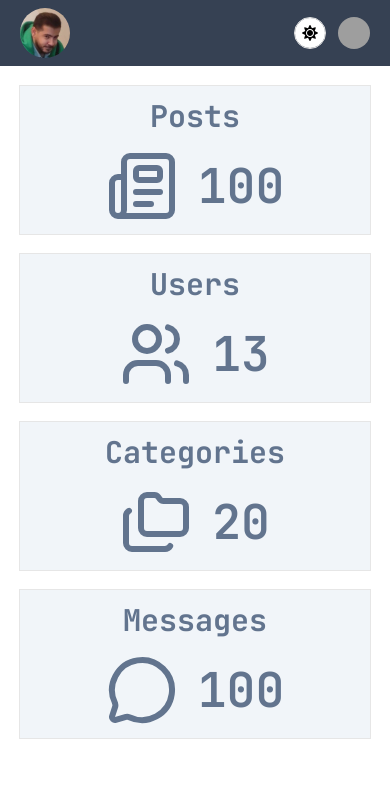
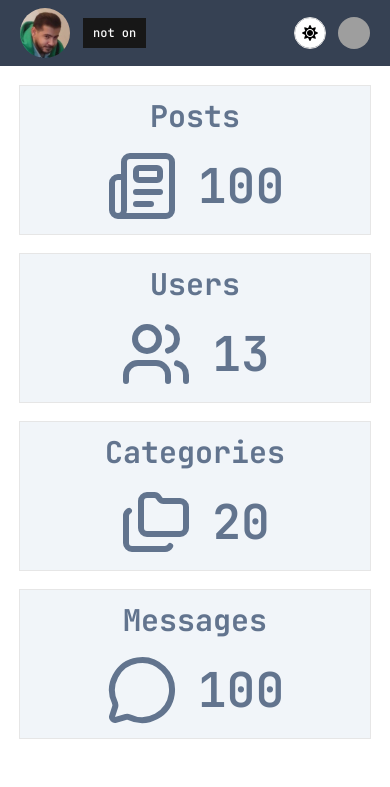
Before and after one commit to meytizn/Dashboard-ui, a Next.js app: page / in a window 390 px wide. Shown: the top 787 px of the page. Built offline with nearby package versions, Linux system fonts and the light colour scheme; grey boxes are pictures that could not be loaded.

Commit message:
context api created with phone dashboard but not designed

```diff
--- a/app/(main)/layout.tsx
+++ b/app/(main)/layout.tsx
@@ -1,18 +1,45 @@
+"use client"
 import Navbar from "@/components/Navbar";
 import Sidebar from "@/components/Sidebar";
+import { AppDataProvider, MainContext } from "../../components/(context)/MainContext";
+import { useContext } from "react";
 
-const MainLayout = ({children}:{children:React.ReactNode}) => {
+const MainLayout = ({ children }: { children: React.ReactNode }) => {
+  const data = useContext(MainContext)
+  console.log(data)
   return (
+    <>
+
       <div>
-          <Navbar/>
+        <Navbar />
 
 
         {/* sideBar template */}
 
         <div className="flex">
-            <div className="hidden md:block h-[100vh] w-[300px] bg-red-500">
-              <Sidebar/>
+
+          {/* phone sidebar true */}
+
+          {data?.phone && (
+            <div className={`fixed z-1 top-0 bottom-0  left-0 right-0
+                transform transition-transform duration-300 ease-out
+
+
+              `}>
+
+              <Sidebar />
             </div>
+          )}
+
+
+          {/*end  phone sidebar true */}
+
+
+          <div className={`hidden md:block h-[100vh] md:w-[300px] `}>
+            <Sidebar />
+          </div>
+
+
 
           <div className="p-5 flex flex-col gap-8 w-full w-full ">
             {children}
@@ -24,6 +51,8 @@ const MainLayout = ({children}:{children:React.ReactNode}) => {
         {/* end sideBar template */}
 
       </div>
+
+    </>
   );
 }
 
--- a/app/layout.tsx
+++ b/app/layout.tsx
@@ -6,6 +6,7 @@ import { ThemeProvider } from "next-themes";
 import Navbar from "@/components/Navbar";
 import Sidebar from "@/components/Sidebar"
 import { Toaster } from "sonner";
+import { AppDataProvider } from "@/components/(context)/MainContext";
 
 
 const jetbrainsMono = JetBrains_Mono({ subsets: ['latin'], variable: '--font-mono' });
@@ -37,14 +38,16 @@ export default function RootLayout({
       suppressHydrationWarning
     >
       <body className="min-h-full flex flex-col">
+        <AppDataProvider>
+        <ThemeProvider attribute="class" enableSystem defaultTheme="system">
 
-        <ThemeProvider attribute="class" enableSystem defaultTheme="system">
 
             {children}
 
         <Toaster richColors />
 
         </ThemeProvider>
+        </AppDataProvider>
       </body>
     </html>
   );
--- /dev/null
+++ b/components/(context)/MainContext.tsx
@@ -0,0 +1,26 @@
+"use client"
+import { createContext, useState, ReactNode } from "react"
+
+// Define the context type
+interface MainContextType {
+  phone: boolean;
+  setPhone: React.Dispatch<React.SetStateAction<boolean>>;
+}
+
+// Create context with proper typing
+export const MainContext = createContext<MainContextType | undefined>(undefined)
+
+// Define props type for the provider
+interface AppDataProviderProps {
+  children: ReactNode;
+}
+
+export function AppDataProvider({ children }: AppDataProviderProps) {
+  const [phone, setPhone] = useState<boolean>(false)
+
+  return (
+    <MainContext.Provider value={{ phone, setPhone }}>
+      {children}
+    </MainContext.Provider>
+  )
+}
--- a/components/Navbar.tsx
+++ b/components/Navbar.tsx
@@ -1,4 +1,5 @@
-import React from 'react'
+"use client"
+import React, { useContext } from 'react'
 import Image from "next/image";
 import Link from "next/link"
 import logo from '../img/logo.png'
@@ -16,10 +17,12 @@ import {
     DropdownMenuTrigger,
 } from "@/components/ui/dropdown-menu"
 import ThemeToggle from '@/app/theme-toggle';
+import { MainContext } from './(context)/MainContext';
 
 
 
 const Navbar = () => {
+    const data = useContext(MainContext)
     return (
         <div className='w-full min-h-13 py-2 px-5 flex items-center justify-between dark:bg-[#262626] bg-gray-700 text-white'>
 
@@ -33,6 +36,7 @@ const Navbar = () => {
                 </Link>
 
 
+                 <Button className='bllock md:hidden' onClick={()=>data?.setPhone(!data.phone)}> {data?.phone ? "is on" : "not on"}</Button>
 
 
             </div>
--- a/components/Sidebar.tsx
+++ b/components/Sidebar.tsx
@@ -1,3 +1,4 @@
+"use client"
 import {
     Command,
     CommandDialog,
@@ -11,10 +12,25 @@ import {
 } from "@/components/ui/command"
 import { CreditCard, Folders, LayoutDashboard, Newspaper, Settings2Icon, User } from "lucide-react";
 import Link from "next/link";
+import { useContext } from "react";
+import { MainContext } from "./(context)/MainContext";
+import { Button } from "./ui/button";
+
+
 
 const Sidebar = () => {
+
+    const data = useContext(MainContext)
+    console.log(data)
+
     return (
+        <>
+
         <Command className="max-w-sm border bg-secondary rounded-none ">
+
+        <Button className="md:hidden block" onClick={()=>data?.setPhone(!data.phone)}> {data?.phone ? "is on" : "not on"}</Button>
+
+
             <CommandInput placeholder="Type a command or search..." />
             <CommandList>
                 <CommandEmpty>No results found.</CommandEmpty>
@@ -98,6 +114,7 @@ const Sidebar = () => {
 
             </CommandList>
         </Command>
+        </>
     );
 }
 
```
Lines whose indentation alone changed are shown as unchanged.
